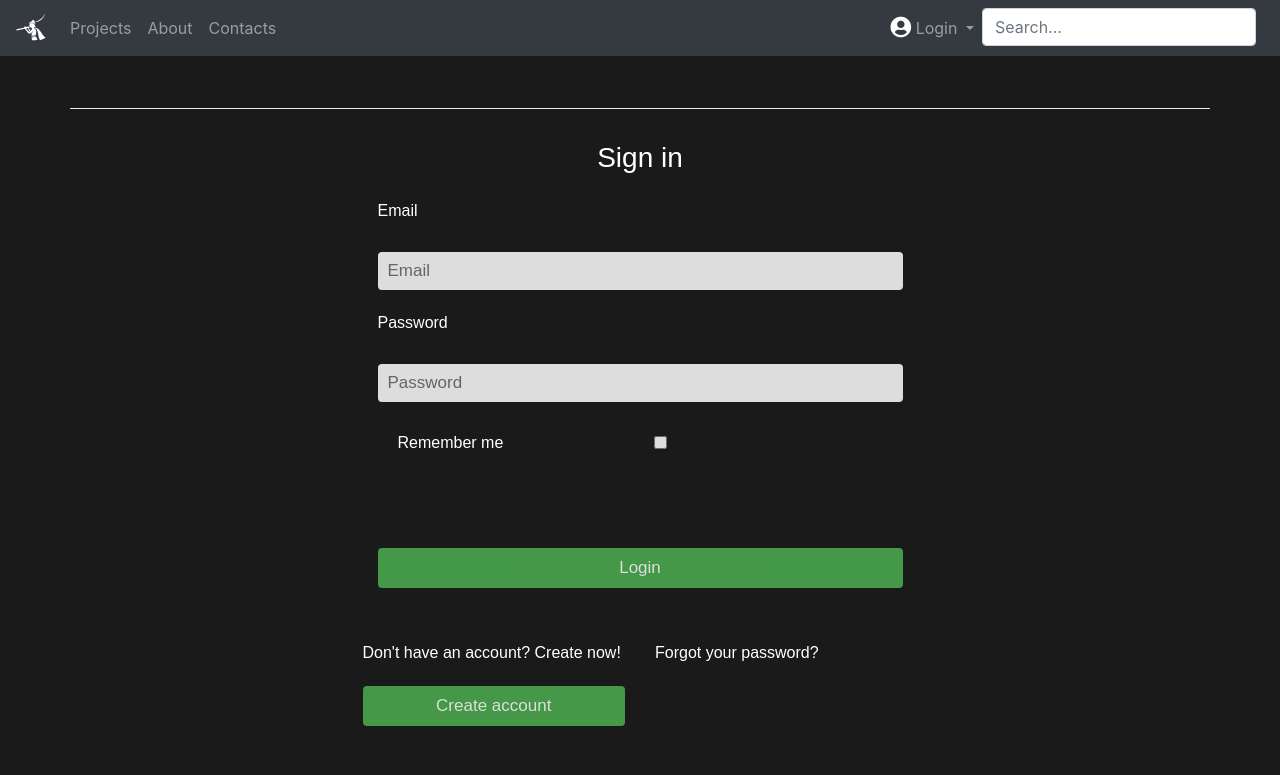
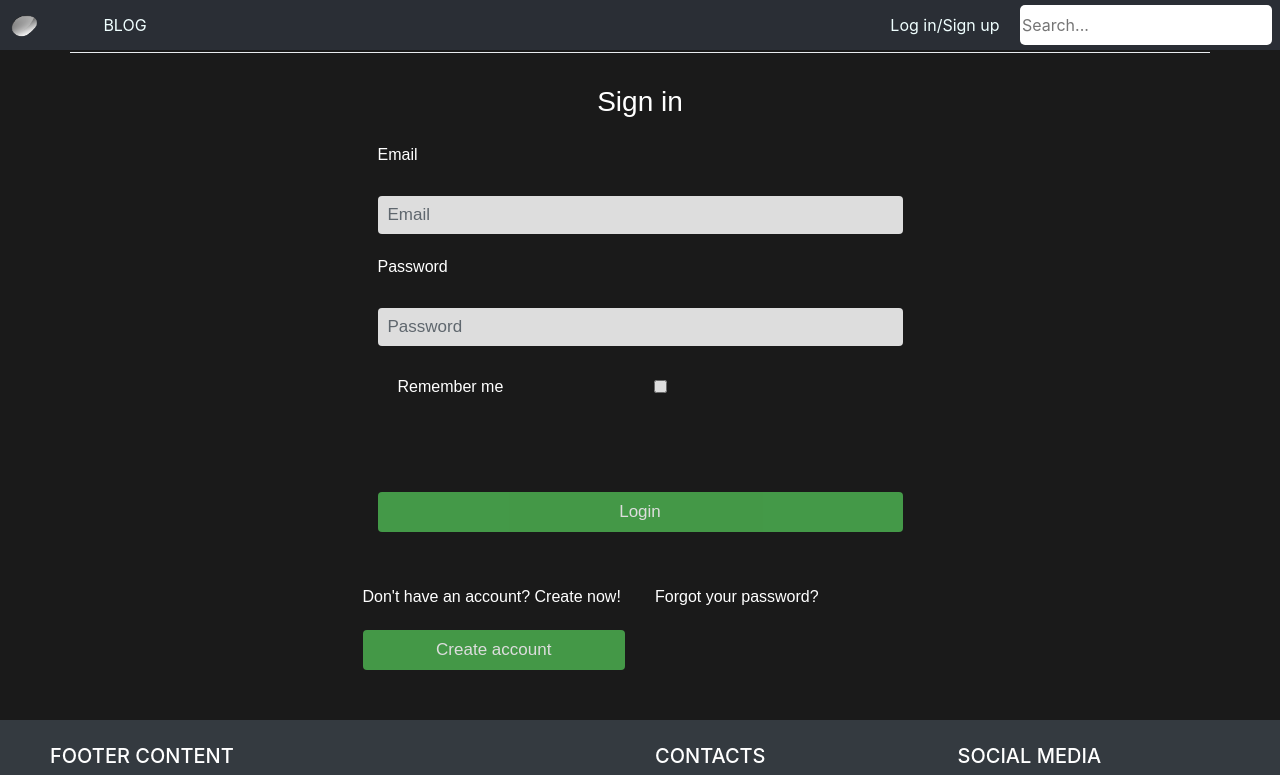
Before and after one commit to Nakmak98/digitames, a PHP site: page /account/login.php in a window 1280 px wide. Shown: the top 775 px of the page. Run offline with PHP 8.4, Linux system fonts and the light colour scheme; some libraries are stand-ins or nearby versions.

Commit message:
Menu 2.0

```diff
--- a/account/login.php
+++ b/account/login.php
@@ -119,7 +119,7 @@
             <div class="col-sm-3"></div>
             <div class="col-sm-3">
                 <p>Don't have an account? Create now!</p>
-                <a href="account/registration.php" method="post">
+                <a href="registration.php" method="post">
                     <button class="btn btn-primary" id="sup">Create account</button>
                 </a>
             </div>
--- a/css/style.css
+++ b/css/style.css
@@ -1,3 +1,108 @@
+.menu_back{
+    position: absolute;
+    height: 50px;
+    width: 100%;
+    background: rgba(54, 61, 73, 0.6);
+    z-index: 5;
+
+}
+
+#container{
+    display: flex;
+    flex-direction: row;
+    justify-content: space-between;
+    align-self: center;
+
+}
+
+#container1{
+    display: flex;
+    flex-direction: row;
+    justify-items: start;
+}
+
+#container2{
+    display: flex;
+    flex-direction: row;
+    justify-items: end;
+}
+
+.menu_back .icon{
+    height: 50px;
+
+}
+
+.menu_back a{
+    color: azure;
+    width: 50px;
+    height: 50px;
+    margin-right: 2%;
+
+
+}
+
+.menu_back a p{
+    margin-top: 13px;
+    text-decoration: none;
+}
+
+.menu_back a:hover{
+    color: azure;
+}
+
+
+.menu_back input{
+    justify-self: end;
+    align-self: center;
+    border-radius: 5px;
+    height: 40px;
+    margin-right: 2%;
+    border: 0px solid;
+}
+
+.menu_back .nav_but {
+    text-align: center;
+    width: 150px;
+    align-self: center;
+    text-decoration: none;
+}
+
+.menu_back .nav_but:hover {
+    text-align: center;
+    width: 150px;
+    align-self: center;
+    background-color: rgba(180, 186, 196, 0.3);
+}
+
+@media (max-width: 600px) {
+
+}
+
+
+
+
+
+
+
+
+
+
+
+
+
+
+
+
+
+
+
+
+
+
+
+
+
+
 
 .social-media {
     display: flex;
--- a/templates/header_default.php
+++ b/templates/header_default.php
@@ -1,53 +1,14 @@
-<nav class="navbar navbar-expand-lg navbar-dark bg-dark ">
-    <a class="navbar-brand" href="../home.php"><i class="fab fa-pied-piper-alt fa-lg"></i></a>
-    <button class="navbar-toggler" type="button" data-toggle="collapse" data-target="#navbarTogglerDemo02" aria-controls="navbarTogglerDemo02" aria-expanded="false" aria-label="Toggle navigation">
-        <span class="navbar-toggler-icon"></span>
-    </button>
+<div class="menu_back" id="container">
 
-    <div class="collapse navbar-collapse" id="navbarTogglerDemo02">
-        <ul class="navbar-nav mr-auto mt-2 mt-lg-0">
-            <!--<li class="nav-item active">
-                <a class="nav-link" href="#">Home <span class="sr-only">(current)</span></a>
-            </li>-->
-            <li class="nav-item">
-                <a class="nav-link" href="#">Projects</a>
-            </li>
-            <li class="nav-item">
-                <a class="nav-link" href="#">About</a>
-                <!--<a class="nav-link disabled" href="#">About</a>-->
-            </li>
-            <li class="nav-item">
-                <a class="nav-link" href="#">Contacts</a>
-            </li>
-        </ul>
-        <!--<form class="form-inline my-2 my-lg-0">
-            <input class="form-control mr-sm-2" type="search" placeholder="Search">
-            <button class="btn btn-outline-success my-2 my-sm-0" type="submit">Search</button>
-        </form>-->
-        <ul class="nav navbar-nav navbar-right">
-            <!--<li class="nav-item">
-                <a class="nav-link" href="#"><span class="glyphicon glyphicon-user"><i class="fas fa-user-circle text-white"> Login</i></span></a>
-            </li>-->
-            <!--<li class="nav-item">
-                <a class="nav-link" href="#"><span class="glyphicon glyphicon-user"><i class="fas fa-shopping-cart text-white"></i></span></a>
-            </li>-->
-            <li class="nav-item dropdown">
-                <a class="nav-link dropdown-toggle" href="#" id="navbarDropdown" role="button" data-toggle="dropdown" aria-haspopup="true" aria-expanded="false">
-                    <i class="fas fa-user-circle text-white fa-lg"></i> Login
-                </a>
-                <div class="dropdown-menu" aria-labelledby="navbarDropdown" style="position: absolute;">
-                    <a class="dropdown-item" href="../account/login.php" method="get">Login</a>
-                    <div class="dropdown-divider"></div>
-                    <a class="dropdown-item" href="../account/registration.php">Sign up</a>
-                </div>
-            </li>
-            <li class="nav-item">
-                <form class="form-inline" action="?search" method="get">
-                    <input class="form-control mr-sm-2" type="search" placeholder="Search..." aria-label="Search">
-                </form>
-            </li>
-            <!--<li class="nav-item">
-                <a class="nav-link" href="#"><span class="glyphicon glyphicon-log-in"></span> </a></li>-->
-        </ul>
+    <div id="container1">
+        <a href="../home.php"><img class="icon" src="../img/icon.png"></a>
+        <a class="nav_but" href="#" ><p>BLOG</p> </a>
     </div>
-</nav>
+
+    <div id="container2">
+        <a class="nav_but" href="../account/login.php" method="get" ><p>Log in/Sign up</p></a>
+        <input class="srch" type="search" placeholder="Search..." aria-label="Search">
+    </div>
+
+
+</div>
```
